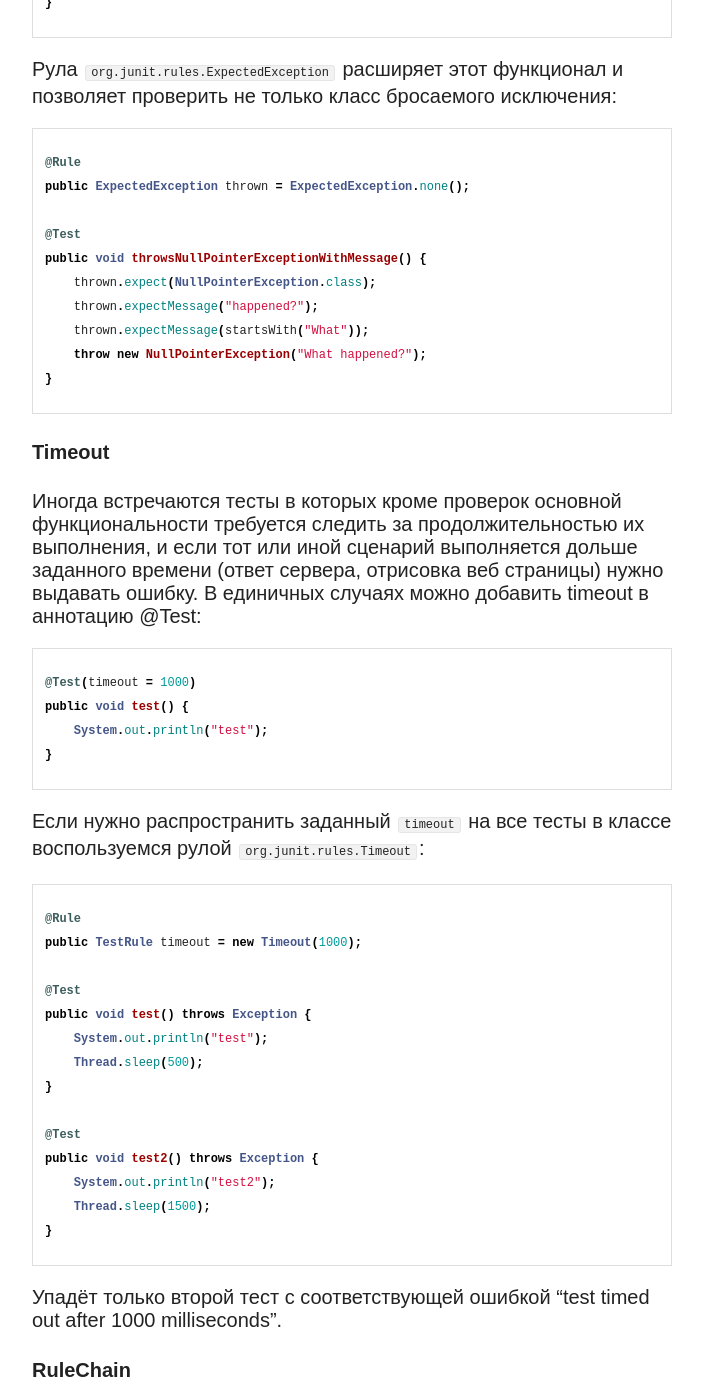
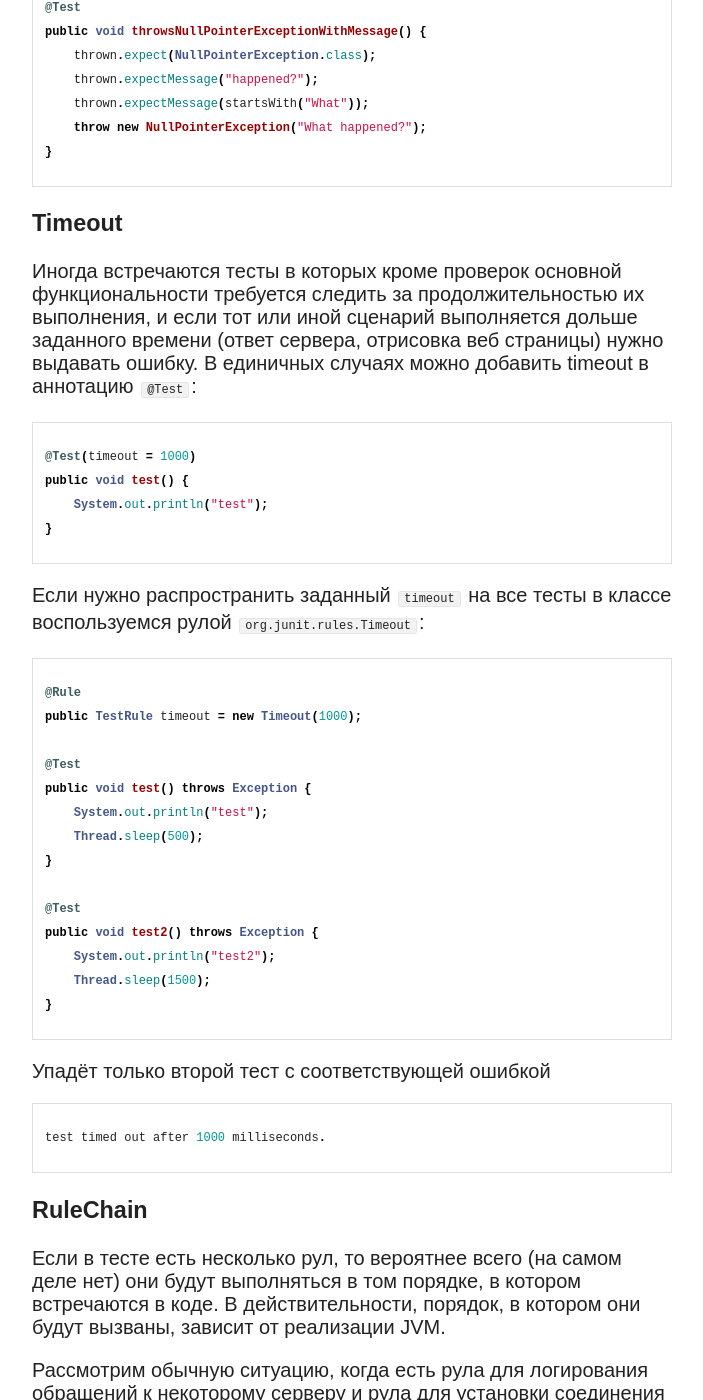
Before and after one commit to yandex-qatools/yandex-qatools.github.io, a Jekyll site: the page built from _posts/2014-11-23-junit-rules-tutorial.md, in a window 1280 px wide and 1400 px high, scrolled down 9240 px. Shown: the whole window, without its empty margins (308-1011 px from the left). Built offline with Jekyll 4.4.1, drawn with Linux system fonts in a browser that asks for light colours; nearby versions of some CDN libraries; comment, search, counter and statistics services are not loaded; some of the changed text lies outside the part shown.

Commit message:
Update 2014-11-23-junit-rules-tutorial.md

```diff
--- a/_posts/2014-11-23-junit-rules-tutorial.md
+++ b/_posts/2014-11-23-junit-rules-tutorial.md
@@ -11,7 +11,7 @@
 published: true
 ---
 
-## JUnit
+# JUnit
 
 С фрэймворком модульного тестирования [JUnit](http://junit.org/), кажется, знакомы все.
 Как видно из его описания, он направлен на создание "повторяемых" (repeatable) тестов. Что это значит?
@@ -57,17 +57,15 @@
 {% endhighlight %}
 
 Результат выполнения будет следующим:
-> before
 
-> test
-
-> after
-
-> before
-
-> test2
-
-> after
+{% highlight java %}
+before
+test
+after
+before
+test2
+after
+{% endhighlight %}
 
 `@Before` и `@After` являются самыми простыми рулами, вшитыми в ядро JUnit. Наравне с ними существуют рулы `@BeforeClass` и `@AfterClass`, которые работают аналогичным образом и вызываются для целого класса, а не для каждого метода:
 
@@ -99,24 +97,24 @@
 {% endhighlight %}
 
 Получим следующий результат:
-> before
 
-> test
-
-> test2
-
-> after
+{% highlight java %}
+before
+test
+test2
+after
+{% endhighlight %}
 
 Заметим, что методы с `@BeforeClass` и `@AfterClass` должны быть статическими.
 
-## Rules
+# Rules
 
-### Custom Rules
+## Custom Rules
 Допустим теперь мы хотим использовать предыдущий код (методы before и after) в других классах.
 Вместо того, чтобы копировать методы целиком или выносить в отдельный базовый класс для каждого нового
 набора тестов, создадим собственную рулу.
 
-Рула представляет из себя класс, реализующий интерфейс `org.junit.rules.TestRule`. Для того, чтобы создать новую рулу необходимо реализовать метод apply, возвращающий объект типа `org.junit.runners.model.Statement`.
+Рула представляет из себя класс, реализующий интерфейс `org.junit.rules.TestRule`. Для того, чтобы создать новую рулу необходимо реализовать метод `apply`, возвращающий объект типа `org.junit.runners.model.Statement`.
 
 Далее, каждый индивидуальный вызов теста в JUnit представляет собой вызов метода `evaluate()` как раз этого объекта типа `Statement`. В руле мы просто оборачиваем выполнение теста (`base.evaluate()`) своим кодом:
 
@@ -162,27 +160,25 @@
 {% endhighlight %}
 
 Результат:
-> before
 
-> test
-
-> after
-
-> before
-
-> test2
-
-> after
+{% highlight java %}
+before
+test
+after
+before
+test2
+after
+{% endhighlight %}
 
 
-### Base Rules
+## Base Rules
 
 * [External Resources](#external_r)
-  * [Temporary Folder](#tfolder)
+  - [Temporary Folder](#tfolder)
 * [Test Watcher](#watcher)
-  * [Test Name](#tname)
+  - [Test Name](#tname)
 * [Verifier](#verifier)
-  * [Error Collector](#ecollector)
+  - [Error Collector](#ecollector)
 * [Expected Exception](#expectedexcptn)
 * [Timeout](#timeout)
 * [Rule Chain](#rulechain)
@@ -191,7 +187,8 @@
 Самой популярной из них, как мне кажется, является `org.junit.rules.ExternalResource`:
 
 <a name="external_r"/>
-#### ExternalResource
+
+### ExternalResource
 
 Данную рулу предполагается использовать в тех случаях, когда подготовленные для тестирования данные нобходимо очистить (освободить) при любом исходе теста. Посмотрим как это реализовано:
 
@@ -210,8 +207,10 @@
 Здесь выделим только метод evaluate, чтобы показать сходство с предыдущим примером. Методы
 `before()` и `after()` предполагается реализовать самому. В них и нужно описать управление своими данными.
 
+
 <a name="tfolder"/>
-##### TemporaryFolder
+
+#### TemporaryFolder
 
 Рула `org.junit.rules.TemporaryFolder` является частным случаем ExternalResource, и позволяет создавать файлы и папки, которые гарантированно удалятся после завершения теста. Пример использования с сайта производителя:
 
@@ -230,21 +229,22 @@
 {% endhighlight %}
 
 <a name="watcher"/>
-#### TestWatcher
+
+### TestWatcher
 
 Следущая базовая рула `org.junit.rules.TestWatcher` не менее популярна и призвана добавить немного свободы в наши тесты, так как она (здесь я не буду привдить её реализацию) предоставляет возможность переопределить следующие методы:
 
-> succeeded
+{% highlight java %}
 
-> failed
+protected void succeeded(Description description) {}
+protected void failed(Description description) {}
+protected void skipped(Description description) {}
+protected void starting(Description description) {}
+protected void finished(Description description) {}
 
-> skipped
+{% endhighlight %}
 
-> starting
-
-> finished
-
-По названиям методов можно догадаться, в какой момент они выполнятся, а именно: начало или конец теста, успешное или не успешное завершение.
+По названиям можно догадаться, в какой момент они выполнятся, а именно: начало или конец теста, успешное или не успешное завершение.
 
 TestWatcher отлично подходит для сбора информации о тесте, так как в каждый метод подаётся `org.junit.runner.Description`. При этом стоит быть осторожным с добавлением логики в эти методы, так как любое исключение будет обработано и напечатано только в конце теста:
 
@@ -273,16 +273,18 @@
 {% endhighlight %}
 
 В результате получим такой вывод
-> starting
 
-> test
-
-> finished
+{% highlight java %}
+starting
+test
+finished
+{% endhighlight %}
 
 плюс сообщение об ошибке.
 
 <a name="tname"/>
-##### TestName
+
+#### TestName
 
 Простая для понимания рула `org.junit.rules.TestName` является наследником TestWatcher и позволяет использовать имя метода внутри него самого:
 
@@ -301,7 +303,8 @@
 {% endhighlight %}
 
 <a name="verifaer"/>
-#### Verifier
+
+### Verifier
 
 Класс `org.junit.rules.Verifier` также как и ExternalResource является базовым классом, в котором предполагается реализовать один метод `verify()`:
 
@@ -316,10 +319,11 @@
 {% endhighlight %}
 
 <a name="ecollector"/>
-##### ErrorCollector
+
+#### ErrorCollector
 
 Как пример использования Verifier рассмотрим рулу `org.junit.rules.ErrorCollector`, которая разрешает
-"продолжить выполнение теста после первой ошибки". Использование этой рулы позволит, например, собрать все ошибки произошедшие в тесте в одном отчёте. Хотя при правильном формировнии тесткейсов (один тест - одна проверка) необходимости в такой руле нет.
+"продолжить" выполнение теста после первой ошибки". Использование этой рулы позволит, например, собрать все ошибки произошедшие в тесте в одном отчёте. Хотя при правильном формировнии тесткейсов (один тест - одна проверка) необходимости в такой руле нет.
 
 {% highlight java %}
 
@@ -338,7 +342,8 @@
 Метод `checkThat( ... )` является обёрткой для стандартной проверки `assertThat( ... )`, но в отличие от последнего не прерывает выполнение теста если проверка не прошла. Результатом такого кода будет отчёт, который содержит в себе ошибки первой и третьей проверки.
 
 <a name="expectedexcptn"/>
-#### ExpectedException
+
+### ExpectedException
 
 Проверка кода на предмет правильной работы в исключительных ситуациях является одной из важных задач в тестировании. В JUnit есть возможность проверить, что в процессе выполнения бросается нужное исключение:
 
@@ -369,9 +374,10 @@
 {% endhighlight %}
 
 <a name="timeout"/>
-#### Timeout
 
-Иногда встречаются тесты в которых кроме проверок основной функциональности требуется следить за продолжительностью их выполнения, и если тот или иной сценарий выполняется дольше заданного времени (ответ сервера, отрисовка веб страницы) нужно выдавать ошибку. В единичных случаях можно добавить timeout в аннотацию @Test:
+### Timeout
+
+Иногда встречаются тесты в которых кроме проверок основной функциональности требуется следить за продолжительностью их выполнения, и если тот или иной сценарий выполняется дольше заданного времени (ответ сервера, отрисовка веб страницы) нужно выдавать ошибку. В единичных случаях можно добавить timeout в аннотацию `@Test`:
 
 {% highlight java %}
 
@@ -403,11 +409,16 @@
 
 {% endhighlight %}
 
-Упадёт только второй тест с соответствующей ошибкой "test timed out after 1000 milliseconds".
+Упадёт только второй тест с соответствующей ошибкой
+
+{% highlight java %}
+test timed out after 1000 milliseconds.
+{% endhighlight %}
 
 
 <a name="rulechain"/>
-#### RuleChain
+
+### RuleChain
 
 Если в тесте есть несколько рул, то вероятнее всего (на самом деле нет) они будут выполняться в том порядке, в котором встречаются в коде. В действительности, порядок, в котором они будут вызваны, зависит от реализации JVM.
 
@@ -449,21 +460,15 @@
 {% endhighlight %}
 
 В результате получим порядок:
-> starting log rule
 
-> starting connect rule
+{% highlight java %}
+starting log rule
+starting connect rule
+starting some other rule
+test
+finished some other rule
+finished connect rule
+finished log rule
+{% endhighlight %}
 
-> starting some other rule
-
-> test
-
-> finished some other rule
-
-> finished connect rule
-
-> finished log rule
-
-
-
-
-Подробней о рулах также можно узнать из репозитория проекта на гитхабе https://github.com/junit-team/junit
+Подробней о рулах также можно узнать из репозитория проекта на [гитхабе.](https://github.com/junit-team/junit/wiki/Rules)
```
